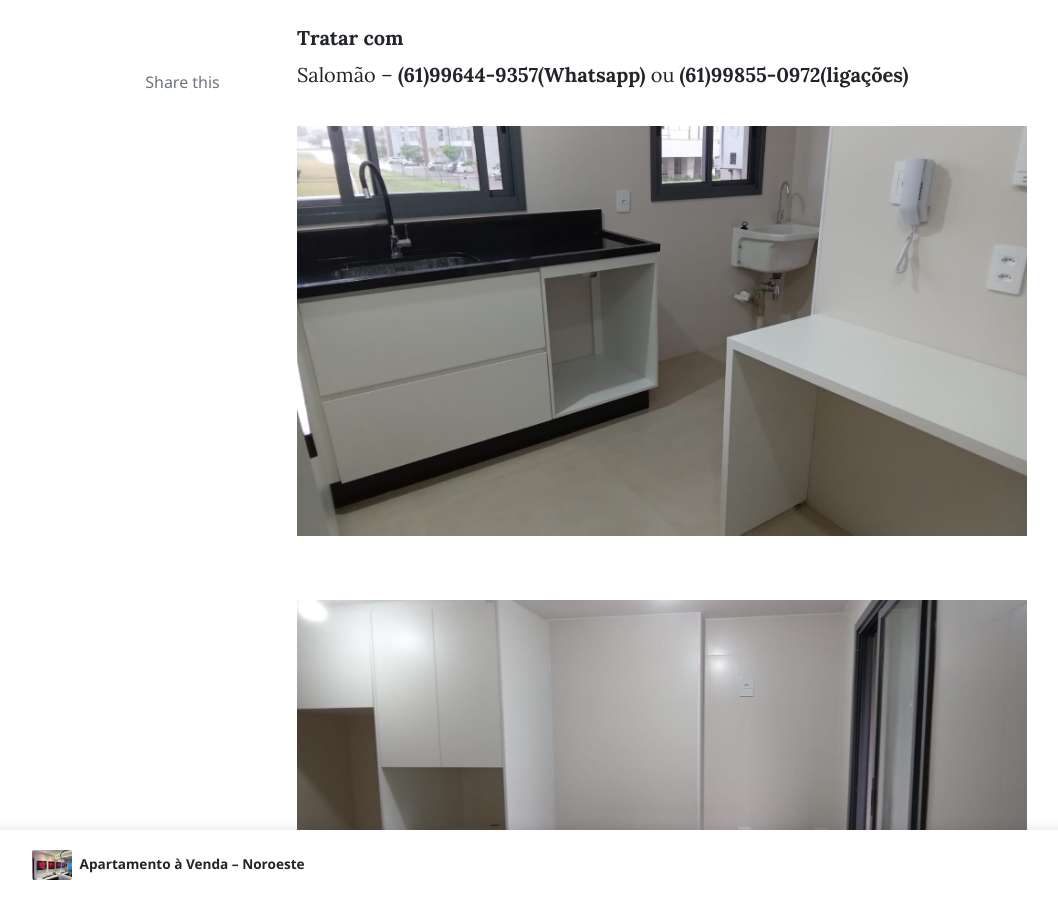
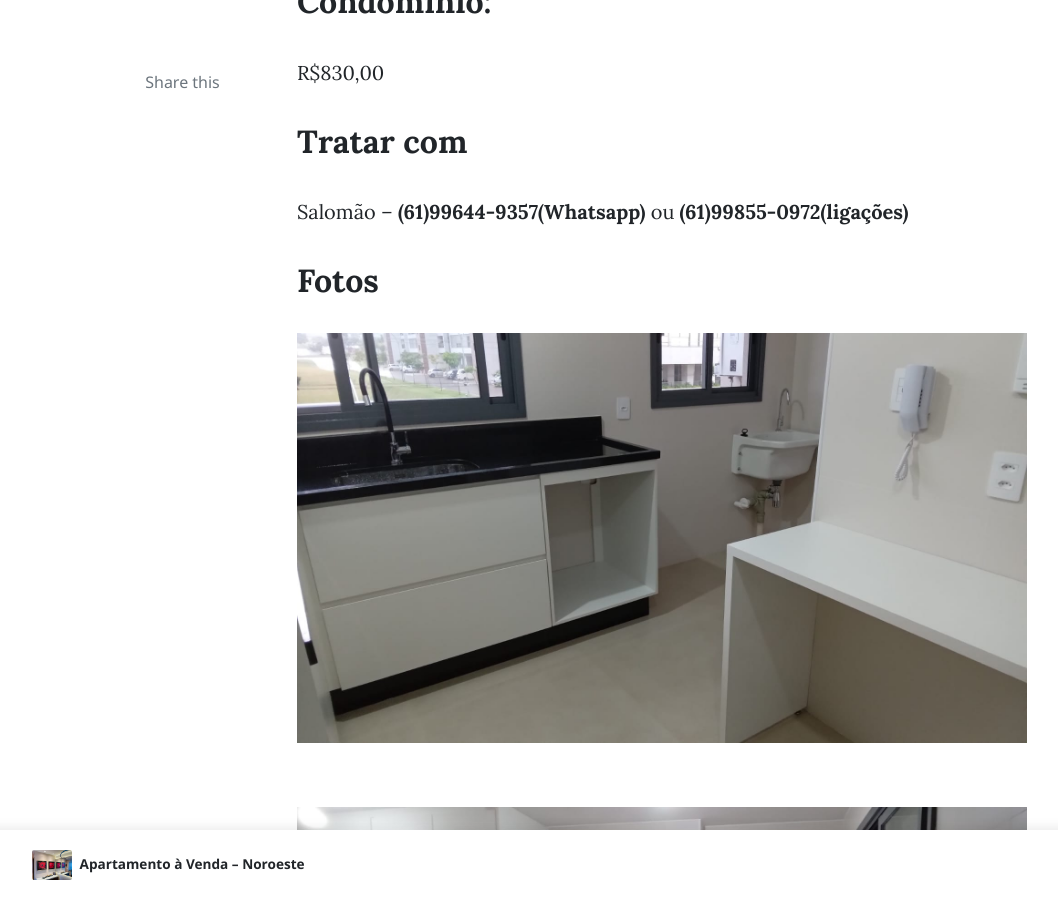
Before and after one commit to leandrodemedeiros/salomaoavalia, a Jekyll site: the page built from _posts/2019-02-04-aptosqnw104blocoI.markdown, in a window 1280 px wide and 900 px high, scrolled down 912 px. Shown: the whole window, without its empty margins (73-1131 px from the left). Built offline with Jekyll 4.4.1, drawn with Linux system fonts in a browser that asks for light colours; nearby versions of some CDN libraries; comment, search, counter and statistics services are not loaded.

Commit message:
Updated Aptosqnw104bloco I

```diff
--- a/_posts/2019-02-04-aptosqnw104blocoI.markdown
+++ b/_posts/2019-02-04-aptosqnw104blocoI.markdown
@@ -22,15 +22,17 @@ layout: post
 
 Apartamento **NOVO**, prédio **NOVO** composto de **2 quartos sendo 1 suíte**, ambos com armários e wc social com armário, medindo 86m² de área útil, sala grande, cozinha planejada e área de serviço. **PRIMEIRA LOCAÇÃO**,  duas vagas de garagem, salão de festas e brinquedoteca no térreo, além da cobertura coletiva com piscina, churrasqueira, espaço gourmet, academia, etc.
 
-**Valor do aluguel:**
+## **Valor do aluguel:**
 R$4.700,00 (dispensamos fiadores trabalhamos com depósito caução)
 
-**Condomínio:**
+## **Condomínio:**
 R$830,00
 
-**Tratar com**
+## **Tratar com**
 Salomão – **(61)99644-9357(Whatsapp)** ou **(61)99855-0972(ligações)**
 
+
+## **Fotos**
 
 ![WhatsApp Image 2022-04-14 at 15.14.45 (1).jpeg](/uploads/WhatsApp%20Image%202022-04-14%20at%2015.14.45%20(1).jpeg)
 
```
